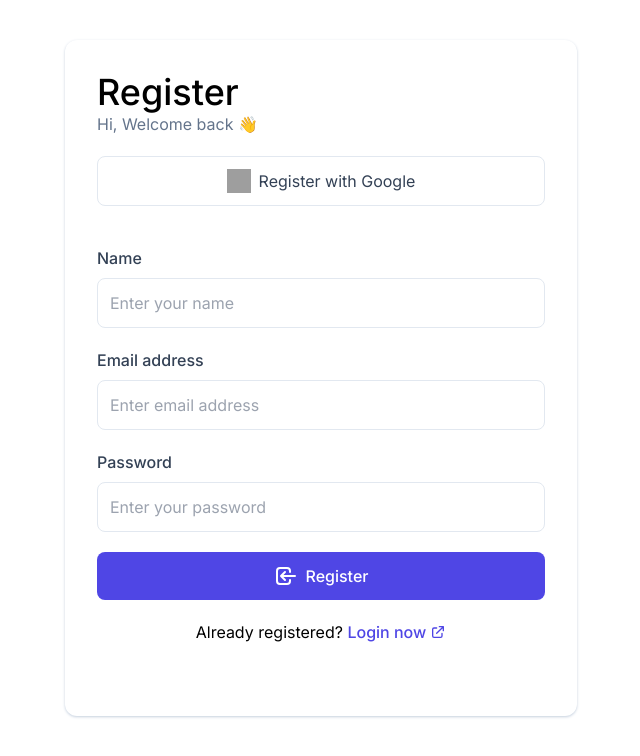
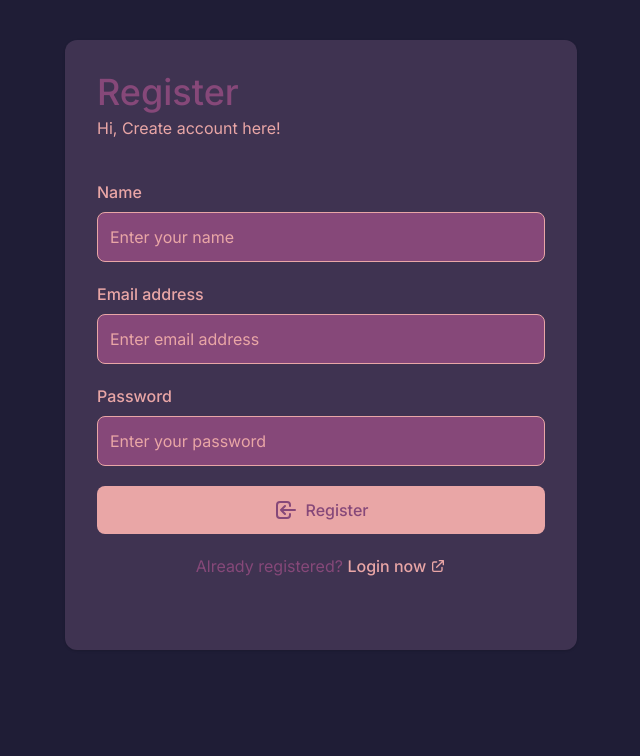
Before and after one commit to rhenoresky/movies-app, a Next.js app: page /register in a window 1280 px wide. Shown: the top 756 px of the page, without its empty margins (319-959 px from the left). Built offline with nearby package versions, Linux system fonts and the light colour scheme; grey boxes are pictures that could not be loaded.

Commit message:
add styling

```diff
--- a/src/app/globals.css
+++ b/src/app/globals.css
@@ -3,7 +3,21 @@
 @tailwind utilities;
 
 body {
-  background-color: white;
+  background-color: #1f1d36;
   -webkit-font-smoothing: antialiased;
   -moz-osx-font-smoothing: grayscale;
 }
+
+input:-webkit-autofill,
+input:-webkit-autofill:hover,
+input:-webkit-autofill:focus,
+textarea:-webkit-autofill,
+textarea:-webkit-autofill:hover,
+textarea:-webkit-autofill:focus,
+select:-webkit-autofill,
+select:-webkit-autofill:hover,
+select:-webkit-autofill:focus {
+  -webkit-text-fill-color: #e9a6a6;
+  -webkit-box-shadow: 0 0 0px 1000px #864879 inset;
+  transition: background-color 5000s ease-in-out 0s;
+}
--- a/src/app/login/page.jsx
+++ b/src/app/login/page.jsx
@@ -1,24 +1,10 @@
-import Image from "next/image";
 import LoginForm from "@/components/loginForm/LoginForm";
 
 const Login = () => {
   return (
-    <div className="max-w-lg mx-auto my-10 bg-white p-8 rounded-xl shadow shadow-slate-300">
-      <h1 className="text-4xl font-medium">Login</h1>
-      <p className="text-slate-500">Hi, Welcome back 👋</p>
-
-      <div className="my-5">
-        <button className="w-full text-center py-3 my-3 border flex space-x-2 items-center justify-center border-slate-200 rounded-lg text-slate-700 hover:border-slate-400 hover:text-slate-900 hover:shadow transition duration-150">
-          <Image
-            src="https://www.svgrepo.com/show/355037/google.svg"
-            className="w-6 h-6"
-            alt="Icon"
-            width={400}
-            height={400}
-          />
-          <span>Login with Google</span>
-        </button>
-      </div>
+    <div className="max-w-lg mx-auto my-10 bg-[#3F3351] p-8 rounded-xl shadow">
+      <h1 className="text-4xl font-medium text-[#864879]">Login</h1>
+      <p className="text-[#E9A6A6] mt-1">Hi, Welcome back!</p>
       <LoginForm />
     </div>
   );
--- a/src/app/register/page.jsx
+++ b/src/app/register/page.jsx
@@ -1,24 +1,10 @@
-import Image from "next/image";
 import RegisterForm from "@/components/registerForm/RegisterForm";
 
 const Register = () => {
   return (
-    <div className="max-w-lg mx-auto my-10 bg-white p-8 rounded-xl shadow shadow-slate-300">
-      <h1 className="text-4xl font-medium">Register</h1>
-      <p className="text-slate-500">Hi, Welcome back 👋</p>
-
-      <div className="my-5">
-        <button className="w-full text-center py-3 my-3 border flex space-x-2 items-center justify-center border-slate-200 rounded-lg text-slate-700 hover:border-slate-400 hover:text-slate-900 hover:shadow transition duration-150">
-          <Image
-            src="https://www.svgrepo.com/show/355037/google.svg"
-            className="w-6 h-6"
-            alt="Icon"
-            width={400}
-            height={400}
-          />
-          <span>Register with Google</span>
-        </button>
-      </div>
+    <div className="max-w-lg mx-auto my-10 bg-[#3F3351] p-8 rounded-xl shadow">
+      <h1 className="text-4xl font-medium text-[#864879]">Register</h1>
+      <p className="text-[#E9A6A6] mt-1">Hi, Create account here!</p>
       <RegisterForm />
     </div>
   );
--- a/src/components/loginForm/loginForm.jsx
+++ b/src/components/loginForm/loginForm.jsx
@@ -26,24 +26,24 @@ const LoginForm = () => {
       <form className="my-10" action={formAction}>
         <div className="flex flex-col space-y-5">
           <label htmlFor="email">
-            <p className="font-medium text-slate-700 pb-2">Email address</p>
+            <p className="font-medium text-[#E9A6A6] pb-2">Email address</p>
             <input
               name="email"
               type="email"
-              className="w-full py-3 border border-slate-200 rounded-lg px-3 focus:outline-none focus:border-slate-500 hover:shadow"
+              className="w-full py-3 border border-[#E9A6A6] bg-[#864879] rounded-lg px-3 focus:outline-none focus:border-[rgb(251,178,178)] hover:shadow placeholder-[#E9A6A6]"
               placeholder="Enter email address"
             />
           </label>
           <label htmlFor="password">
-            <p className="font-medium text-slate-700 pb-2">Password</p>
+            <p className="font-medium text-[#E9A6A6] pb-2">Password</p>
             <input
               name="password"
               type="password"
-              className="w-full py-3 border border-slate-200 rounded-lg px-3 focus:outline-none focus:border-slate-500 hover:shadow"
+              className="w-full py-3 border border-[#E9A6A6] bg-[#864879] rounded-lg px-3 focus:outline-none focus:border-[rgb(251,178,178)] hover:shadow placeholder-[#E9A6A6]"
               placeholder="Enter your password"
             />
           </label>
-          <button className="w-full py-3 font-medium text-white bg-indigo-600 hover:bg-indigo-500 rounded-lg border-indigo-500 hover:shadow inline-flex space-x-2 items-center justify-center">
+          <button className="w-full py-3 font-medium text-[#864879] bg-[#E9A6A6] hover:bg-[#fcb3b3] rounded-lg border-[#864879] hover:shadow inline-flex space-x-2 items-center justify-center">
             <svg
               xmlns="http://www.w3.org/2000/svg"
               className="h-6 w-6"
@@ -60,17 +60,14 @@ const LoginForm = () => {
             </svg>
             <span>Login</span>
           </button>
-          <p className="text-center">
+          <p className="text-center text-[#864879]">
             Not registered yet?&nbsp;
-            <Link
-              href="/register"
-              className="text-indigo-600 font-medium inline-flex space-x-1 items-center"
-            >
+            <Link href="/register" className="text-[#E9A6A6] font-medium inline-flex space-x-1 items-center">
               <span>Register now</span>
               <span>
                 <svg
                   xmlns="http://www.w3.org/2000/svg"
-                  className="h-4 w-4"
+                  className="h-4 w-4 text-[#E9A6A6]"
                   fill="none"
                   viewBox="0 0 24 24"
                   stroke="currentColor"
--- a/src/components/registerForm/RegisterForm.jsx
+++ b/src/components/registerForm/RegisterForm.jsx
@@ -25,36 +25,36 @@ const RegisterForm = () => {
       <form className="my-10" action={formAction}>
         <div className="flex flex-col space-y-5">
           <label htmlFor="name">
-            <p className="font-medium text-slate-700 pb-2">Name</p>
+            <p className="font-medium text-[#E9A6A6] pb-2">Name</p>
             <input
               id="name"
               name="name"
               type="name"
-              className="w-full py-3 border border-slate-200 rounded-lg px-3 focus:outline-none focus:border-slate-500 hover:shadow"
+              className="w-full py-3 text-[#E9A6A6] border border-[#E9A6A6] bg-[#864879] rounded-lg px-3 focus:outline-none focus:border-[rgb(251,178,178)] hover:shadow placeholder-[#E9A6A6]"
               placeholder="Enter your name"
             />
           </label>
           <label htmlFor="email">
-            <p className="font-medium text-slate-700 pb-2">Email address</p>
+            <p className="font-medium text-[#E9A6A6] pb-2">Email address</p>
             <input
               id="email"
               name="email"
               type="email"
-              className="w-full py-3 border border-slate-200 rounded-lg px-3 focus:outline-none focus:border-slate-500 hover:shadow"
+              className="w-full py-3 text-[#E9A6A6] border border-[#E9A6A6] bg-[#864879] rounded-lg px-3 focus:outline-none focus:border-[rgb(251,178,178)] hover:shadow placeholder-[#E9A6A6]"
               placeholder="Enter email address"
             />
           </label>
           <label htmlFor="password">
-            <p className="font-medium text-slate-700 pb-2">Password</p>
+            <p className="font-medium text-[#E9A6A6] pb-2">Password</p>
             <input
               id="password"
               name="password"
               type="password"
-              className="w-full py-3 border border-slate-200 rounded-lg px-3 focus:outline-none focus:border-slate-500 hover:shadow"
+              className="w-full py-3 text-[#E9A6A6] border border-[#E9A6A6] bg-[#864879] rounded-lg px-3 focus:outline-none focus:border-[rgb(251,178,178)] hover:shadow placeholder-[#E9A6A6]"
               placeholder="Enter your password"
             />
           </label>
-          <button className="w-full py-3 font-medium text-white bg-indigo-600 hover:bg-indigo-500 rounded-lg border-indigo-500 hover:shadow inline-flex space-x-2 items-center justify-center">
+          <button className="w-full py-3 font-medium text-[#864879] bg-[#E9A6A6] hover:bg-[#fcb3b3] rounded-lg border-[#864879] hover:shadow inline-flex space-x-2 items-center justify-center">
             <svg
               xmlns="http://www.w3.org/2000/svg"
               className="h-6 w-6"
@@ -71,14 +71,14 @@ const RegisterForm = () => {
             </svg>
             <span>Register</span>
           </button>
-          <p className="text-center">
+          <p className="text-center text-[#864879]">
             Already registered?&nbsp;
-            <Link href="/login" className="text-indigo-600 font-medium inline-flex space-x-1 items-center">
+            <Link href="/login" className="text-[#E9A6A6] font-medium inline-flex space-x-1 items-center">
               <span>Login now</span>
               <span>
                 <svg
                   xmlns="http://www.w3.org/2000/svg"
-                  className="h-4 w-4"
+                  className="h-4 w-4 text-[#E9A6A6]"
                   fill="none"
                   viewBox="0 0 24 24"
                   stroke="currentColor"
```
